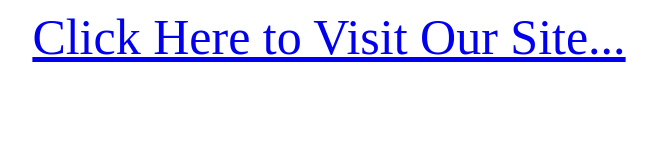
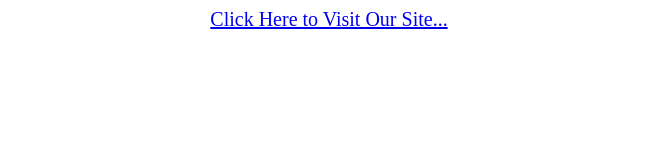
Before and after one commit to kunalbandale/Connect, a plain HTML site: page index.html in a window 1280 px wide. Shown: the whole page, without its empty margins (311-968 px from the left). Drawn offline with Linux system fonts and the light colour scheme.

Commit message:
Update index.html

```diff
--- a/index.html
+++ b/index.html
@@ -7,7 +7,7 @@
 </head>
 <body>
 	<center>
-			<a style="font-size: 50px;" href="https://sites.google.com/view/echonreverse/home"> Click Here to Visit Our Site...</a>
+			<a style="font-size: 20px;" href="https://sites.google.com/view/echonreverse/home"> Click Here to Visit Our Site...</a>
 
 	</center>
 
```
